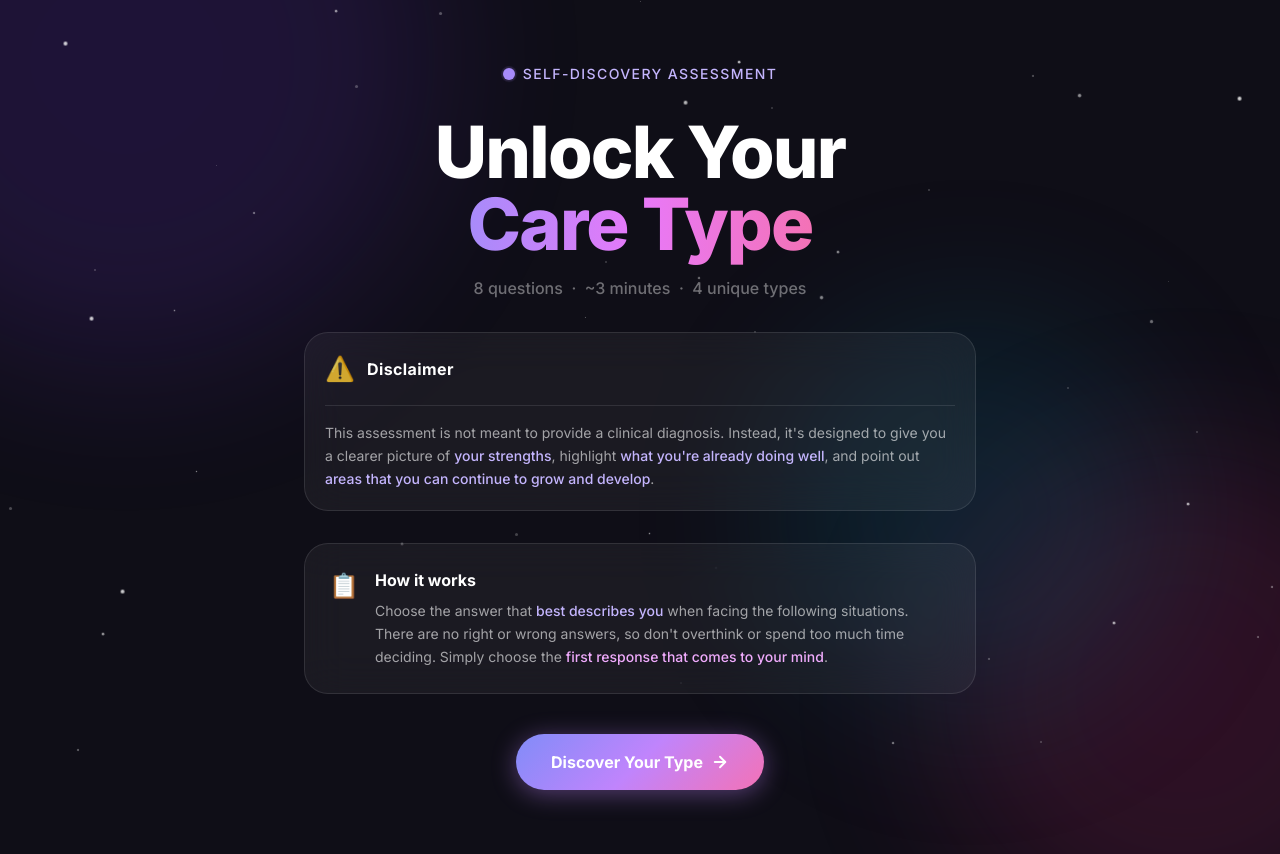
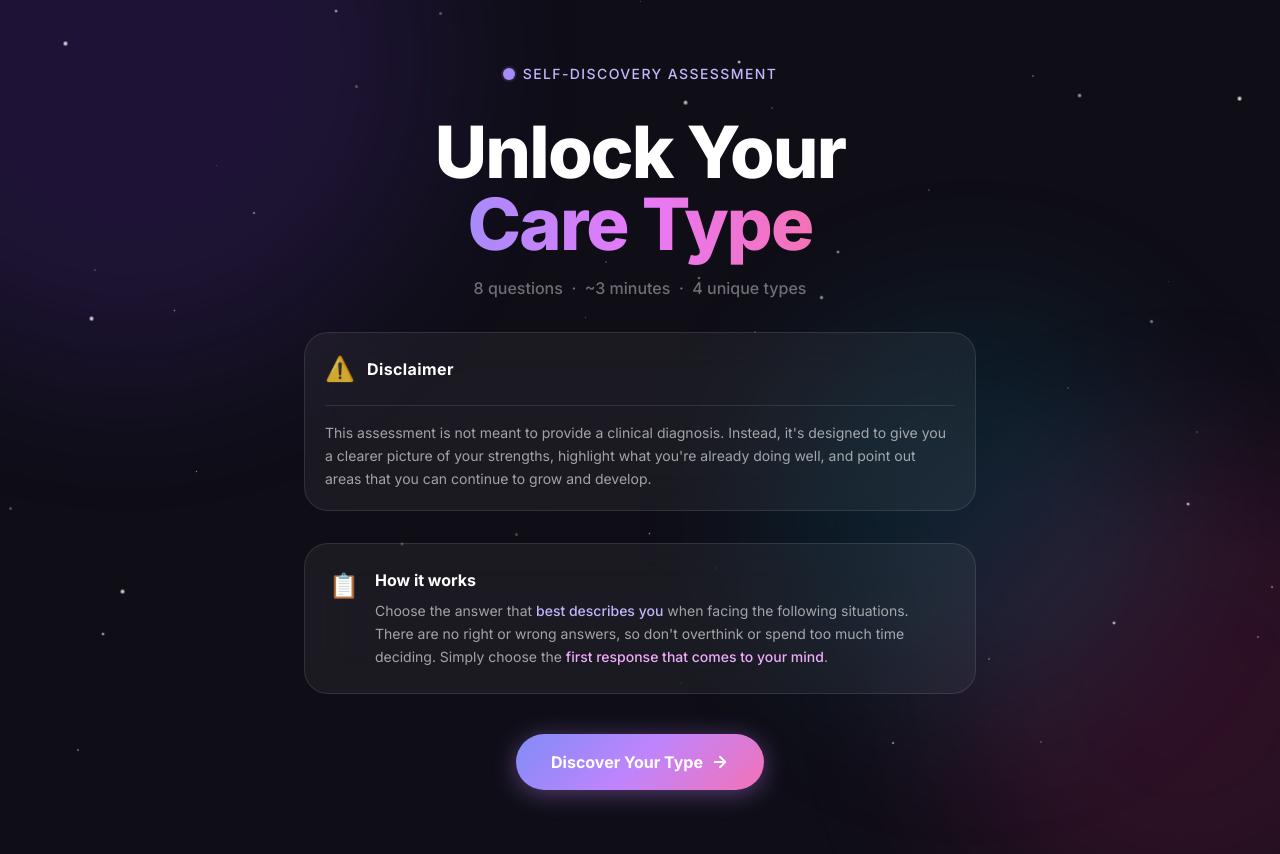
Before and after one commit to gobielJonathan/personality-test, a Vue app: page / in a window 1280 px wide. Built offline with nearby package versions, Linux system fonts and the light colour scheme.

Commit message:
remove highlight in disclamer section

```diff
--- a/src/components/HeroSection.vue
+++ b/src/components/HeroSection.vue
@@ -72,7 +72,7 @@
         <Transition name="disclaimer">
           <div v-if="disclaimerOpen" class="px-5 pb-5">
             <p class="text-white/60 text-sm leading-relaxed border-t border-white/10 pt-4">
-              This assessment is not meant to provide a clinical diagnosis. Instead, it's designed to give you a clearer picture of <span class="text-violet-300 font-medium">your strengths</span>, highlight <span class="text-violet-300 font-medium">what you're already doing well</span>, and point out <span class="text-violet-300 font-medium">areas that you can continue to grow and develop</span>.
+              This assessment is not meant to provide a clinical diagnosis. Instead, it's designed to give you a clearer picture of your strengths, highlight what you're already doing well, and point out areas that you can continue to grow and develop.
             </p>
           </div>
         </Transition>
--- a/src/style.css
+++ b/src/style.css
@@ -124,7 +124,7 @@ body {
 }
 .option-btn:hover:not(.selected):not(:disabled) {
   transform: translateX(6px) scale(1.01);
-  border-color: rgba(255, 255, 255, 0.3);
+  /* border-color: rgba(255, 255, 255, 0.3); */
   background: rgba(255, 255, 255, 0.09);
   box-shadow: 0 8px 32px rgba(0, 0, 0, 0.2);
 }
```
